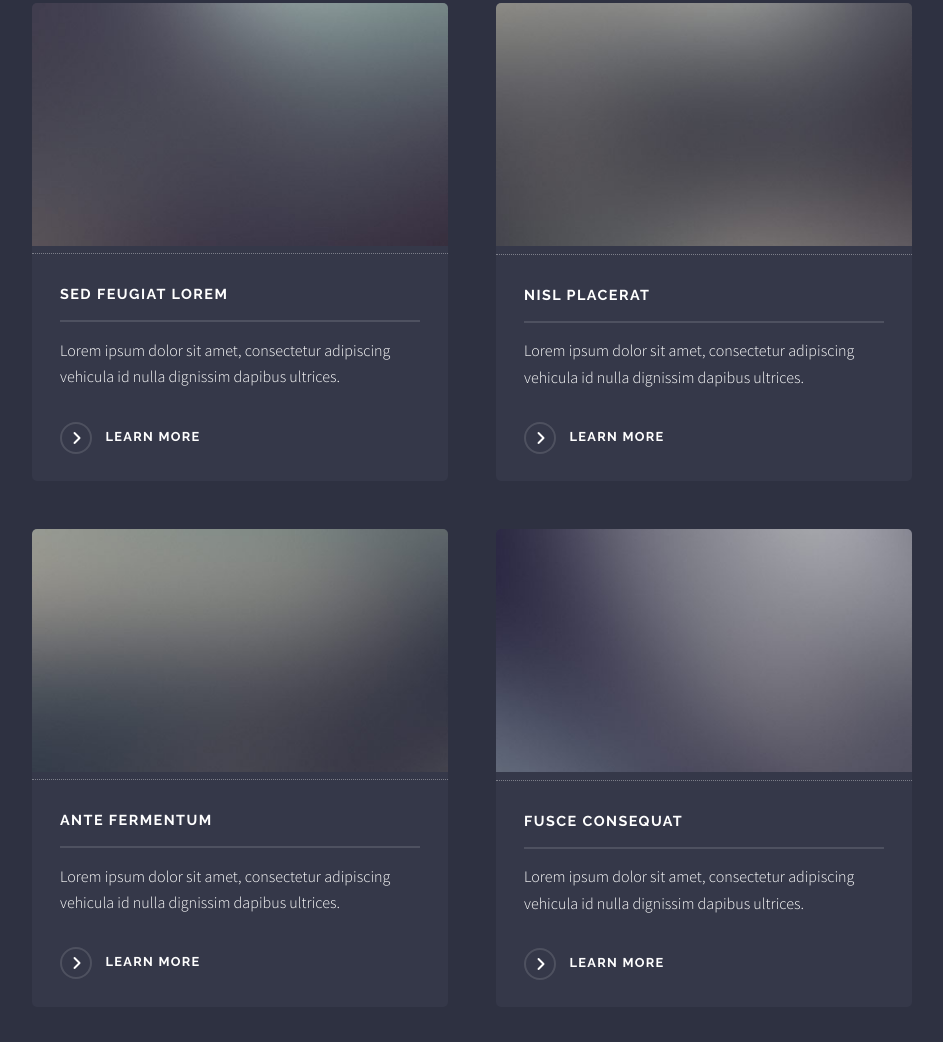
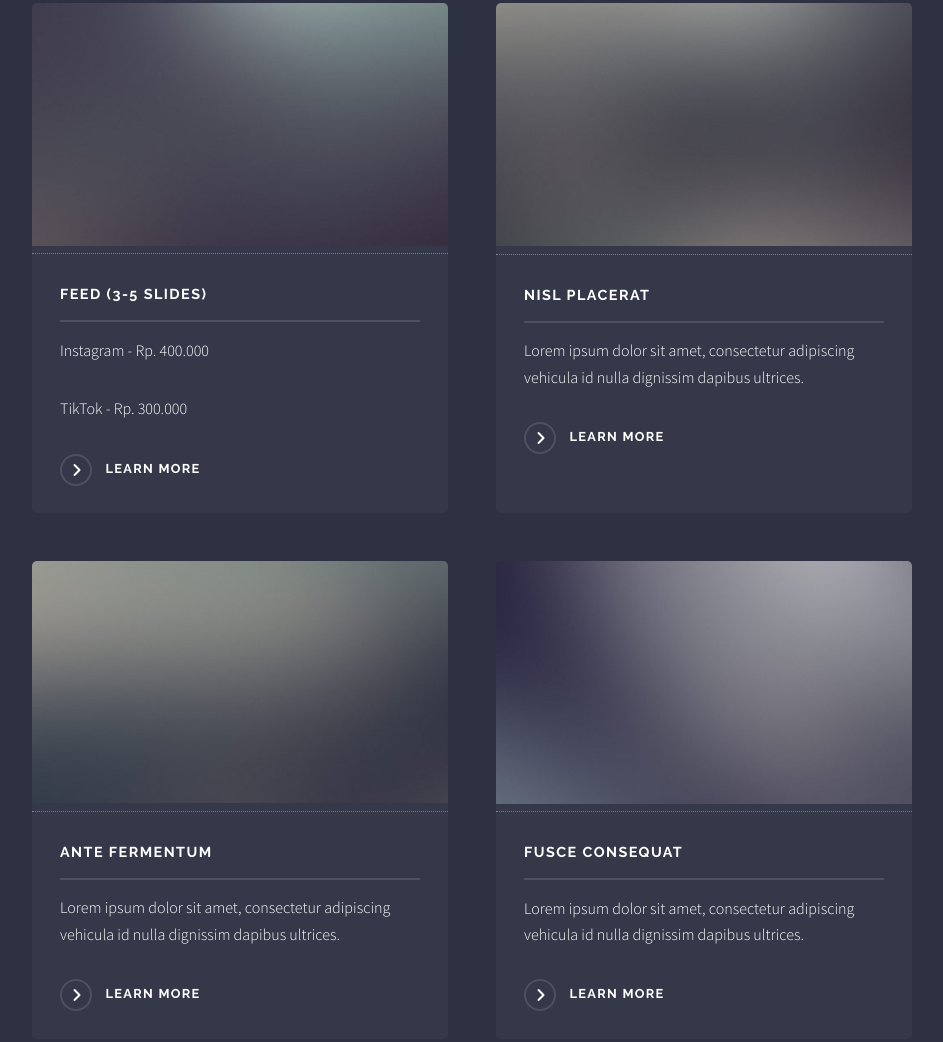
Before and after one commit to ichipatricia/ichipatricia.github.io, a plain HTML site: page index.html in a window 1280 px wide. Shown: the part 2267-3309 px from the top of the page, without its empty margins (168-1111 px from the left). Drawn offline with Linux system fonts and the light colour scheme; files whose address does not match are found by name.

Commit message:
Update index.html

```diff
--- a/index.html
+++ b/index.html
@@ -74,8 +74,9 @@
 									<section class="features">
 										<article>
 											<a class="image"><img src="pic04.jpg" alt="" /></a>
-											<h3 class="major">Sed feugiat lorem</h3>
-											<p>Lorem ipsum dolor sit amet, consectetur adipiscing vehicula id nulla dignissim dapibus ultrices.</p>
+											<h3 class="major">Feed (3-5 Slides)</h3>
+											<p>Instagram - Rp. 400.000</p>
+											<p>TikTok - Rp. 300.000</p>
 											<a href="#" class="special">Learn more</a>
 										</article>
 										<article>
```
